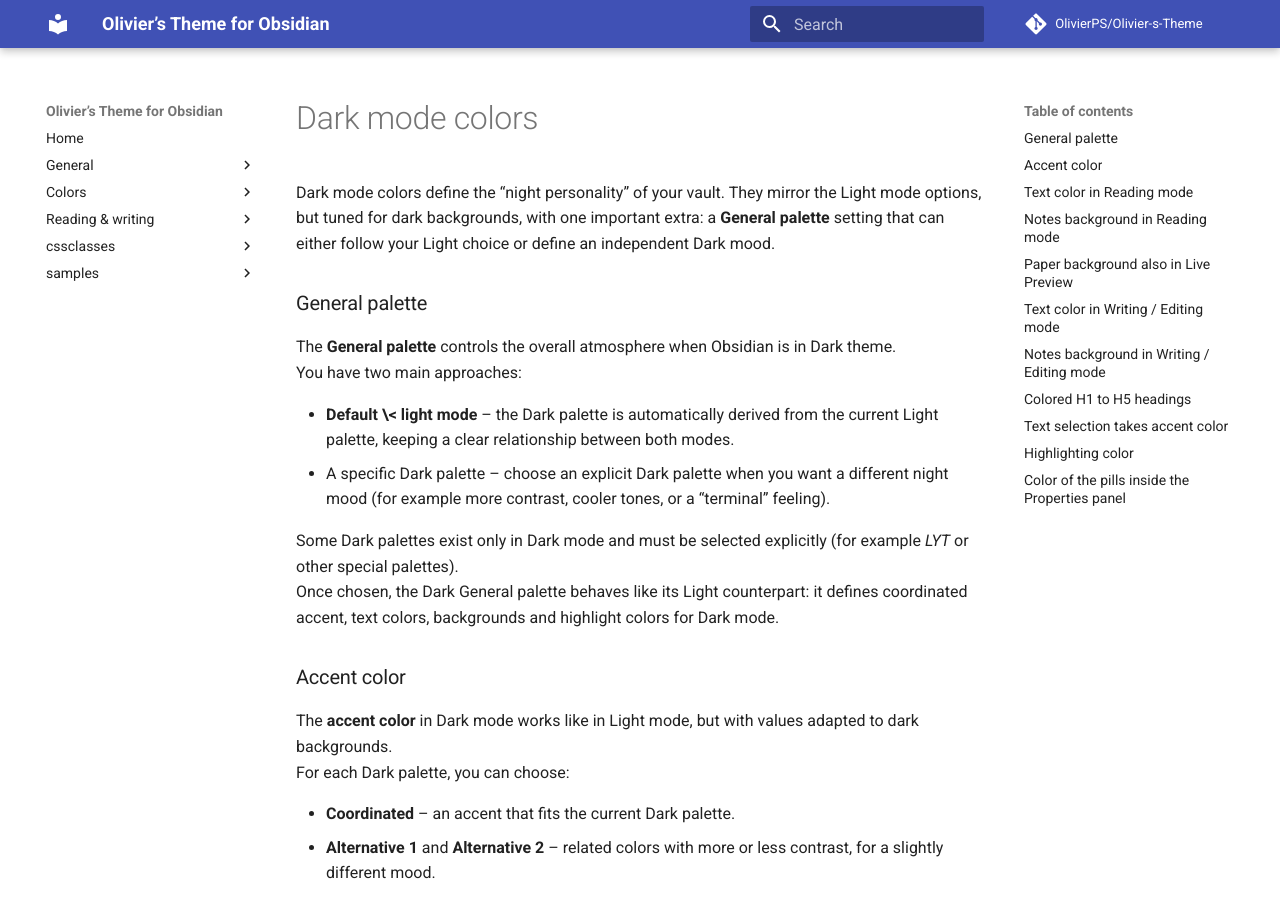
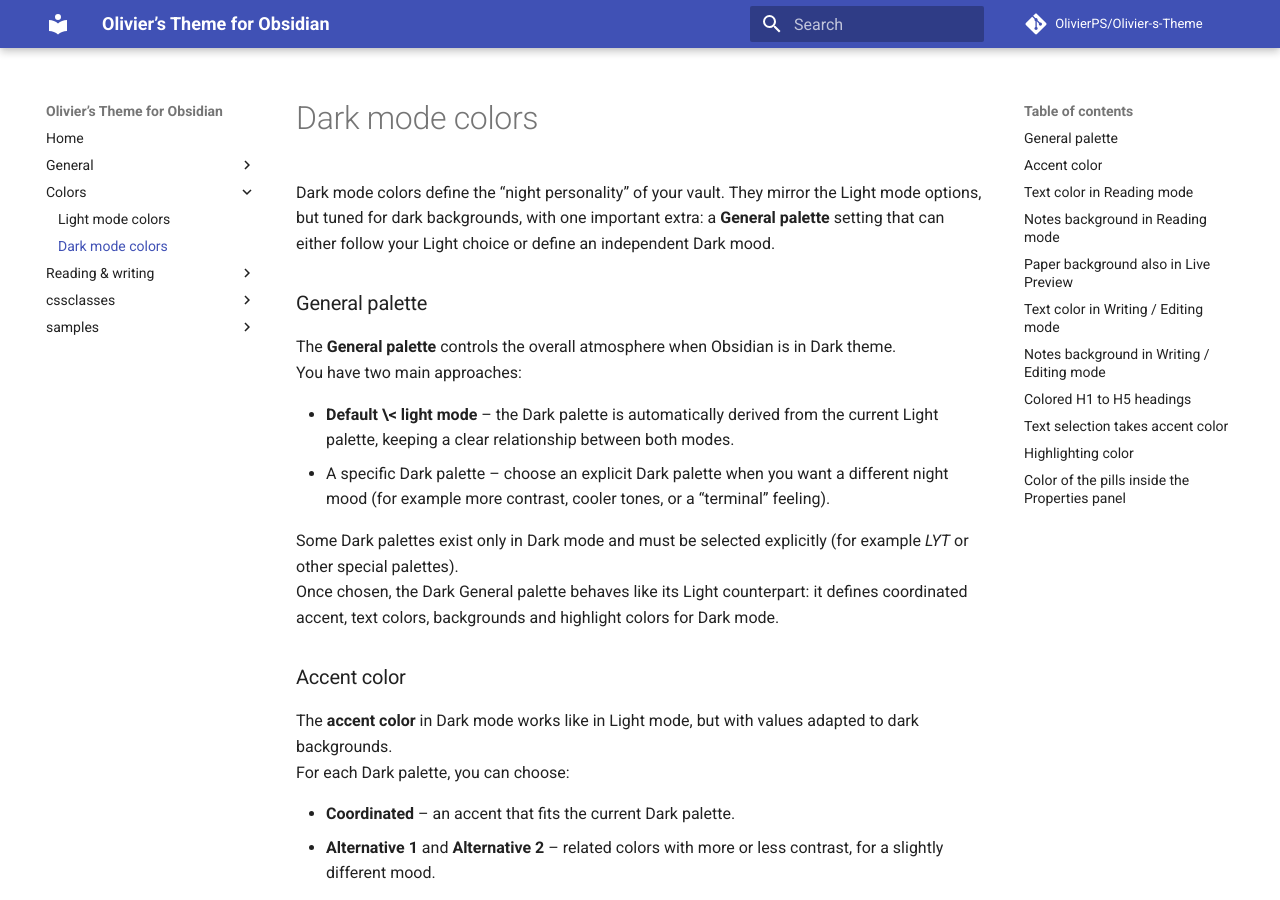
Before and after one commit to OlivierPS/Olivier-s-Theme, an MkDocs documentation site: the page built from docs/dark-mode-colors.md, in a window 1280 px wide and 900 px high. Built offline with MkDocs 1.6.1 and Material for MkDocs 9.7.7, drawn with Linux system fonts in a browser that asks for light colours; comment, search, counter and statistics services are not loaded.

Commit message:
Update mkdocs.yml

```diff
--- a/mkdocs.yml
+++ b/mkdocs.yml
@@ -14,7 +14,7 @@
     - General settings: general.md
   - Colors:
     - Light mode colors: light-mode-colors.md
-    - Dark mode colors: dark-mode-colors
+    - Dark mode colors: dark-mode-colors.md
   - Reading & writing:
     - Reading mode: reading-mode.md
     - Writing / Editing mode: writing-mode.md
```
